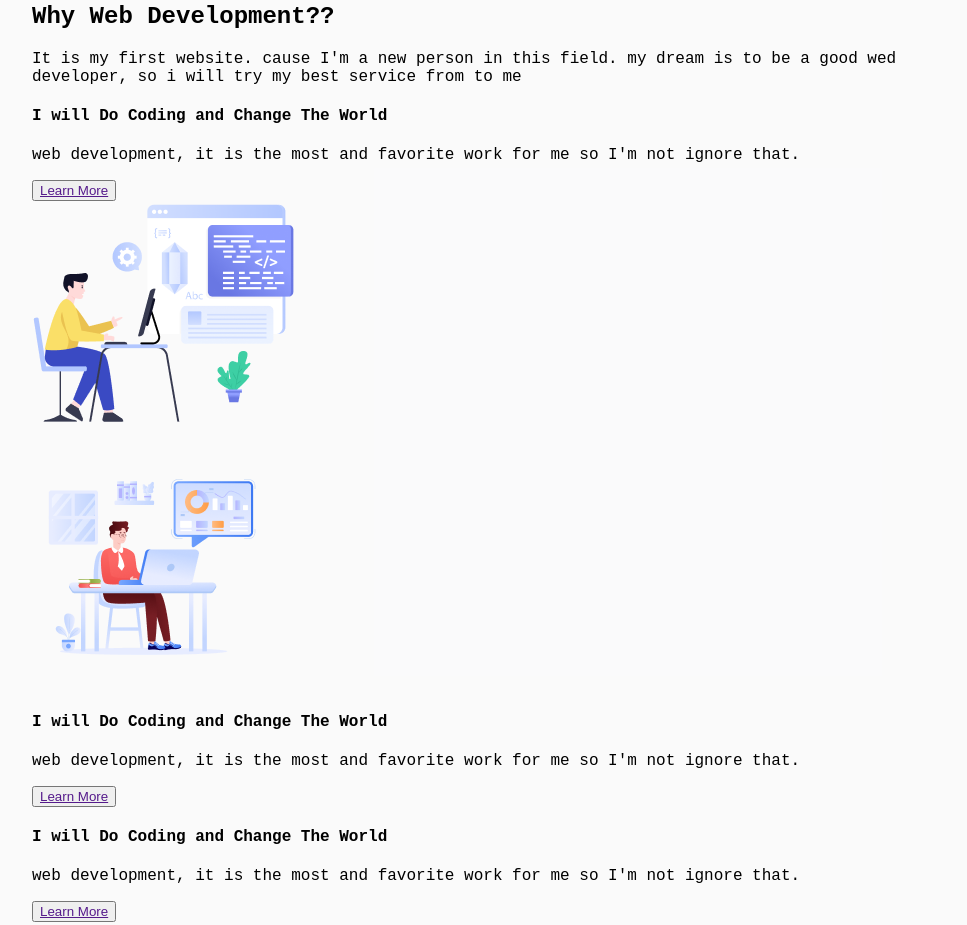
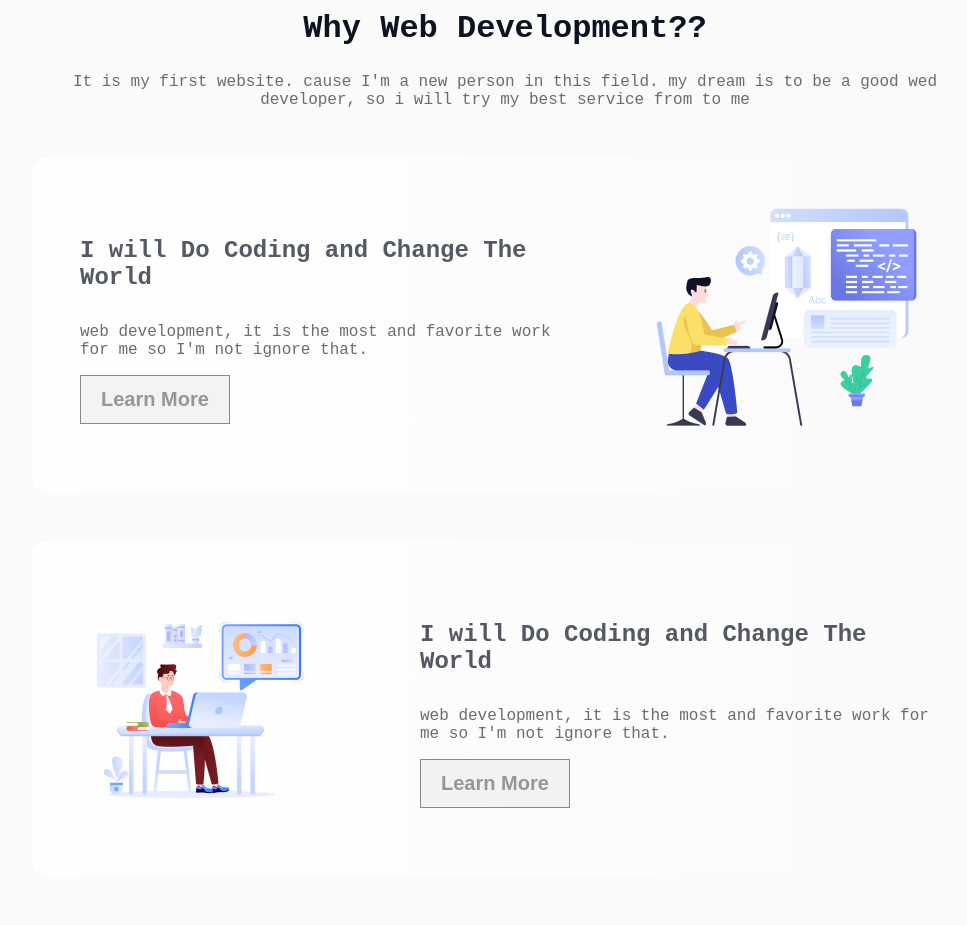
Before and after one commit to najibvai/Reset-first-assignment, a plain HTML site: page index.html in a window 1280 px wide. Shown: the part 849-1774 px from the top of the page, without its empty margins (135-1102 px from the left). Drawn offline with Linux system fonts and the light colour scheme; a web font is replaced by a local one.

Commit message:
web debelopment section added

```diff
--- a/index.html
+++ b/index.html
@@ -26,29 +26,34 @@
         <!---------------------Why Web Development??----------------------->
         <section class="web-develop-section">
             <h2 class="develop-section-title">Why Web Development??</h2>
-            <p class="develop-section-description">It is my first website. cause I'm a new person in this field. my dream is to be a good wed developer, so
-                i will try my best service from to me</p>
-            <div>
+            <p class="develop-section-description">It is my first website. cause I'm a new person in this field. my dream is to be a good wed developer, so i will try my best service from to me</p>
+            <div class="develop-section-part-one">
                 <div>
-                    <h4>I will Do Coding and Change The World</h4>
-                    <p>web development, it is the most and favorite work for me so I'm not ignore that.</p>
-                    <button><a href="">Learn More</a></button>
+                    <h4 class="develop-section-part-one-title">I will Do Coding and Change The World</h4>
+                    <p class="develop-section-part-one-description">web development, it is the most and favorite work
+                        for me so I'm not ignore that.</p>
+                    <button class="develop-section-btn"><a href="" class="develop-learn-more-btn">Learn
+                            More</a></button>
                 </div>
                 <img src="assets/Layer_1.png" alt="">
             </div>
-            <div>
+            <div class="develop-section-part-one">
                 <img src="assets/Group 3.png" alt="">
                 <div>
-                    <h4>I will Do Coding and Change The World</h4>
-                    <p>web development, it is the most and favorite work for me so I'm not ignore that.</p>
-                    <button><a href="">Learn More</a></button>
+                    <h4 class="develop-section-part-one-title">I will Do Coding and Change The World</h4>
+                    <p class="develop-section-part-one-description">web development, it is the most and favorite work
+                        for me so I'm not ignore that.</p>
+                    <button class="develop-section-btn"><a href="" class="develop-learn-more-btn">Learn
+                            More</a></button>
                 </div>
             </div>
-            <div>
+            <div class="develop-section-part-one">
                 <div>
-                    <h4>I will Do Coding and Change The World</h4>
-                    <p>web development, it is the most and favorite work for me so I'm not ignore that.</p>
-                    <button><a href="">Learn More</a></button>
+                    <h4 class="develop-section-part-one-title">I will Do Coding and Change The World</h4>
+                    <p class="develop-section-part-one-description">web development, it is the most and favorite work
+                        for me so I'm not ignore that.</p>
+                    <button class="develop-section-btn"><a href="" class="develop-learn-more-btn">Learn
+                            More</a></button>
                 </div>
                 <img src="assets/Group 4.png" alt="">
             </div>
--- a/style/style.css
+++ b/style/style.css
@@ -60,3 +60,53 @@ main {
     padding: 80px 97px;
     margin-top: 74px;
 }
+
+.develop-section-title {
+    font-size: 32px;
+    font-weight: 800;
+    text-align: center;
+    color: rgb(13, 19, 33);
+}
+
+.develop-section-description {
+    font-size: 16px;
+    font-weight: 400;
+    text-align: center;
+    color: rgb(112, 106, 106);
+}
+
+.develop-section-part-one {
+    border-radius: 16px;
+    background: linear-gradient(90.00deg, rgb(255, 255, 255), rgba(255, 255, 255, 0) 100%);
+    display: flex;
+    padding: 48px 48px;
+    gap: 100px;
+    margin-top: 48px;
+}
+
+.develop-section-part-one-title {
+    font-size: 24px;
+    font-weight: 700;
+    color: rgba(13, 19, 33, 0.7);
+}
+
+.develop-section-part-one-description {
+    font-size: 16px;
+    font-weight: 400;
+    color: rgb(112, 106, 106);
+}
+
+.develop-section-btn {
+    font-size: 20px;
+    font-weight: 600;
+    padding: 12px 20px;
+    box-sizing: border-box;
+    border: 1px solid rgb(87, 88, 92);
+    opacity: 0.7;
+
+}
+
+.develop-learn-more-btn {
+    color: rgb(112, 106, 106);
+    text-decoration: none;
+}
```
